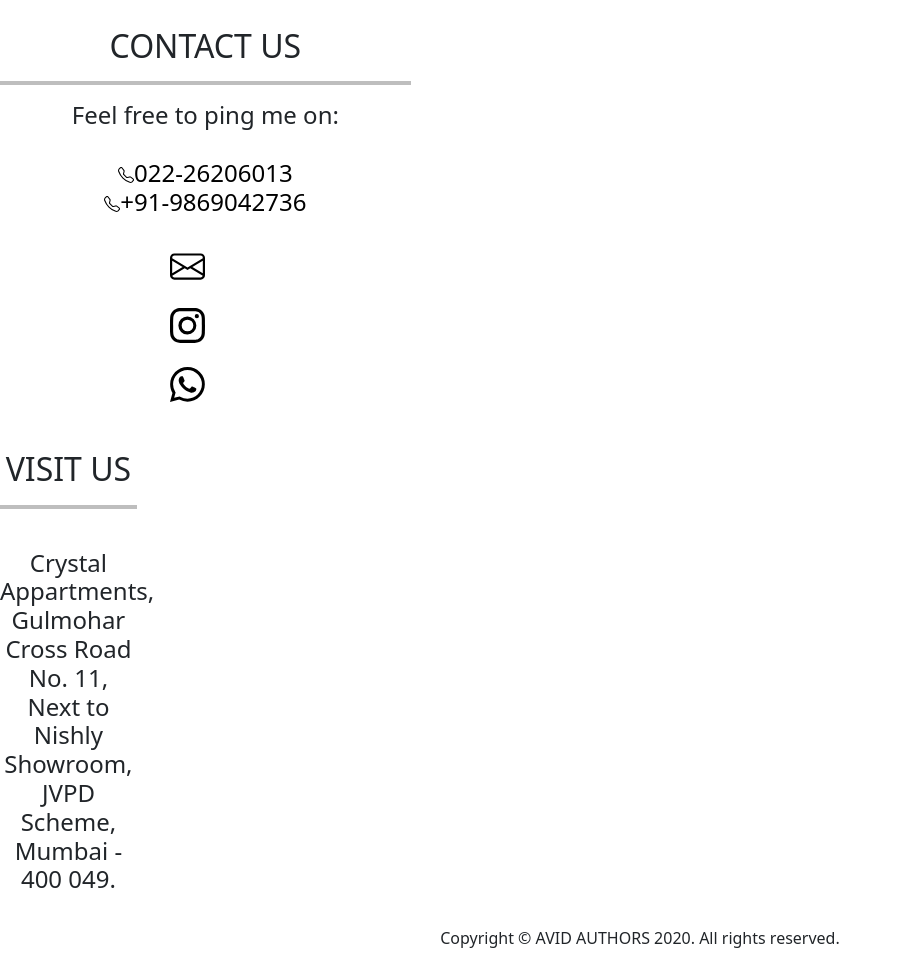
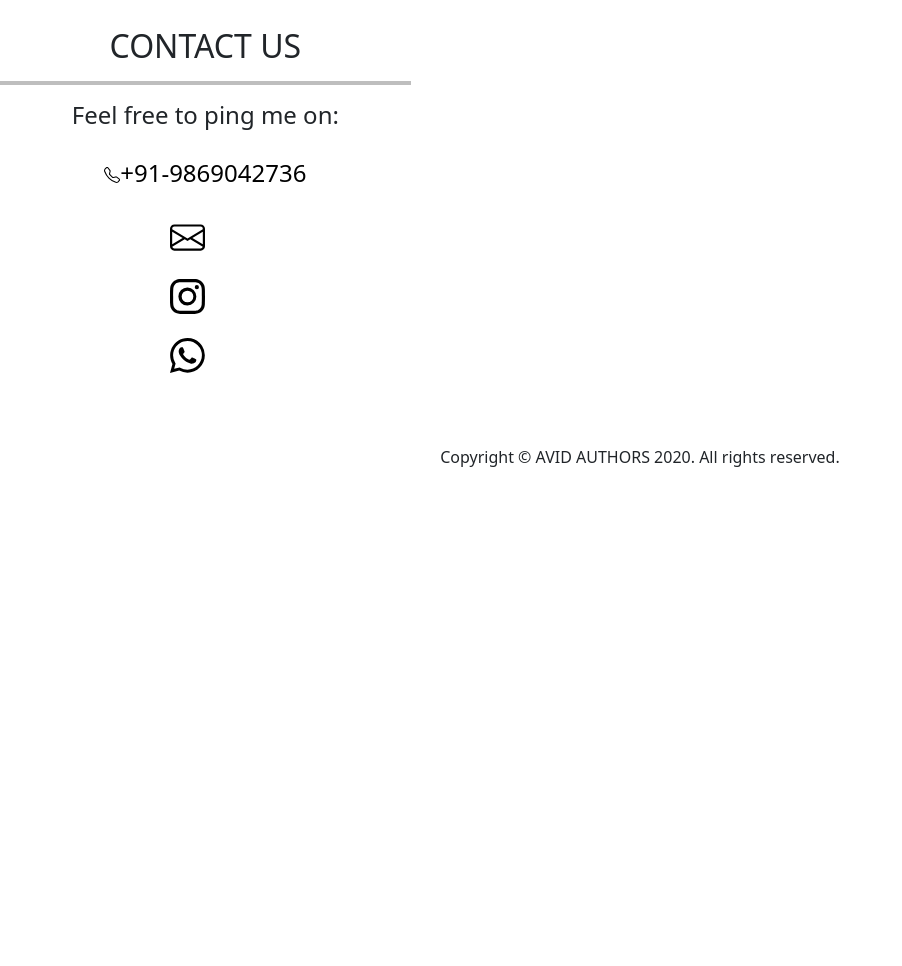
Before and after one commit to Shubham-Sheth/AVID-AUTHORS, a plain HTML site: page reviews.html in a window 1280 px wide. Shown: the part 4988-5954 px from the top of the page, without its empty margins (0-902 px from the left). After the commit the page ends 5473 px from the top, so only its background shows below. Drawn offline with nearby package versions, Linux system fonts and the light colour scheme.

Commit message:
Update reviews.html

```diff
--- a/reviews.html
+++ b/reviews.html
@@ -157,11 +157,7 @@
 <h4 style="text-align:center">Feel free to ping me on:
 <br>
 			<br>
-			<a href="tel:022-26206013" class="auto-style1">
-			<span><svg xmlns="http://www.w3.org/2000/svg" width="16" height="16" fill="currentColor" class="bi bi-telephone" viewBox="0 0 16 16">
-            <path d="M3.654 1.328a.678.678 0 0 0-1.015-.063L1.605 2.3c-.483.484-.661 1.169-.45 1.77a17.568 17.568 0 0 0 4.168 6.608 17.569 17.569 0 0 0 6.608 4.168c.601.211 1.286.033 1.77-.45l1.034-1.034a.678.678 0 0 0-.063-1.015l-2.307-1.794a.678.678 0 0 0-.58-.122l-2.19.547a1.745 1.745 0 0 1-1.657-.459L5.482 8.062a1.745 1.745 0 0 1-.46-1.657l.548-2.19a.678.678 0 0 0-.122-.58L3.654 1.328zM1.884.511a1.745 1.745 0 0 1 2.612.163L6.29 2.98c.329.423.445.974.315 1.494l-.547 2.19a.678.678 0 0 0 .178.643l2.457 2.457a.678.678 0 0 0 .644.178l2.189-.547a1.745 1.745 0 0 1 1.494.315l2.306 1.794c.829.645.905 1.87.163 2.611l-1.034 1.034c-.74.74-1.846 1.065-2.877.702a18.634 18.634 0 0 1-7.01-4.42 18.634 18.634 0 0 1-4.42-7.009c-.362-1.03-.037-2.137.703-2.877L1.885.511z"/>
-           </svg>022-26206013</span></a> <br>
-			<a href="tel:+91-9869042736" class="auto-style1">
+					<a href="tel:+91-9869042736" class="auto-style1">
 			<span><svg xmlns="http://www.w3.org/2000/svg" width="16" height="16" fill="currentColor" class="bi bi-telephone" viewBox="0 0 16 16">
             <path d="M3.654 1.328a.678.678 0 0 0-1.015-.063L1.605 2.3c-.483.484-.661 1.169-.45 1.77a17.568 17.568 0 0 0 4.168 6.608 17.569 17.569 0 0 0 6.608 4.168c.601.211 1.286.033 1.77-.45l1.034-1.034a.678.678 0 0 0-.063-1.015l-2.307-1.794a.678.678 0 0 0-.58-.122l-2.19.547a1.745 1.745 0 0 1-1.657-.459L5.482 8.062a1.745 1.745 0 0 1-.46-1.657l.548-2.19a.678.678 0 0 0-.122-.58L3.654 1.328zM1.884.511a1.745 1.745 0 0 1 2.612.163L6.29 2.98c.329.423.445.974.315 1.494l-.547 2.19a.678.678 0 0 0 .178.643l2.457 2.457a.678.678 0 0 0 .644.178l2.189-.547a1.745 1.745 0 0 1 1.494.315l2.306 1.794c.829.645.905 1.87.163 2.611l-1.034 1.034c-.74.74-1.846 1.065-2.877.702a18.634 18.634 0 0 1-7.01-4.42 18.634 18.634 0 0 1-4.42-7.009c-.362-1.03-.037-2.137.703-2.877L1.885.511z"/>
            </svg>+91-9869042736</span></a></h4>
@@ -185,13 +181,7 @@
 				    	<div class="col-sm-4">
 						<br>
 						<br>
-			<h2 style="text-align:center">VISIT US</h2>
-				<hr style="border:2px black solid"><br>
-							<h4 style="text-align:center">Crystal Appartments,<br>
-                     Gulmohar Cross Road No. 11,<br>
-              Next to Nishly Showroom,<br>
-             JVPD Scheme,<br>
-           Mumbai - 400 049. </h4></div>
+			</div>
 </div>
 </div>
 <br>
```
